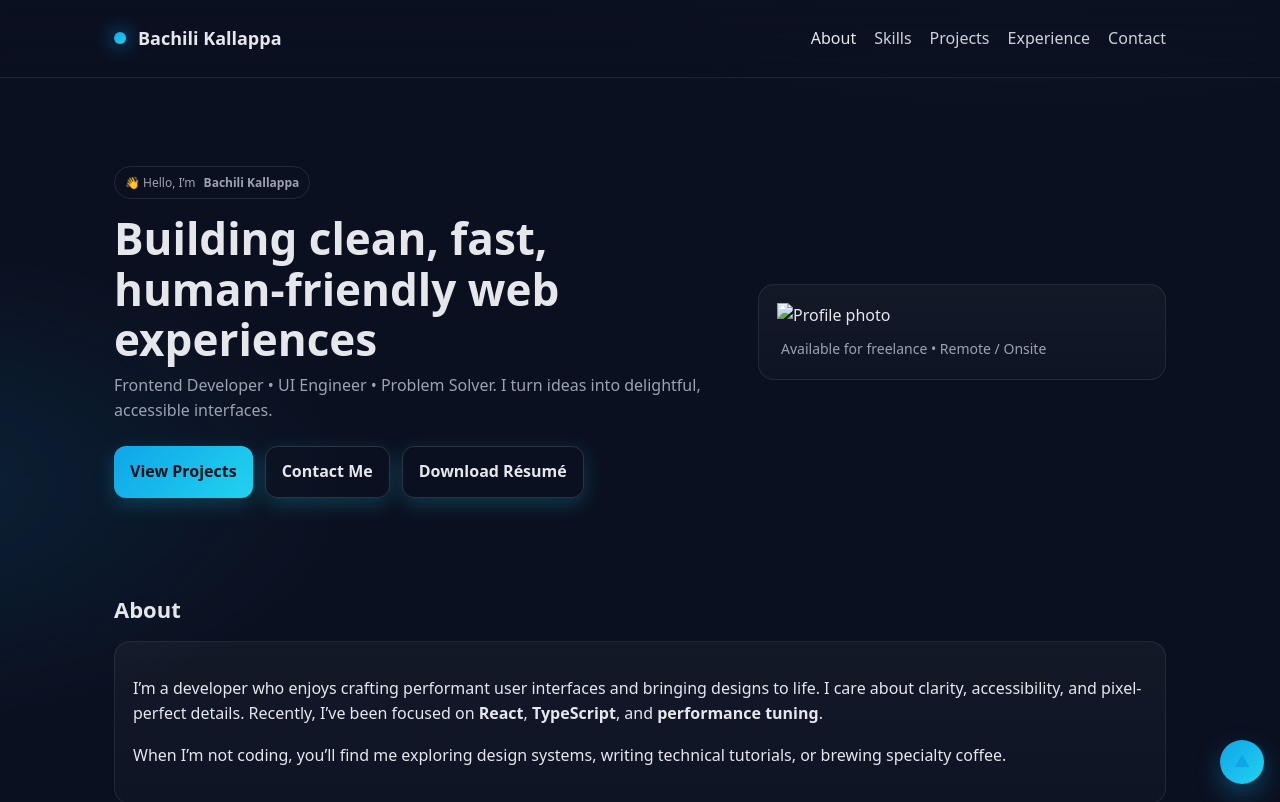
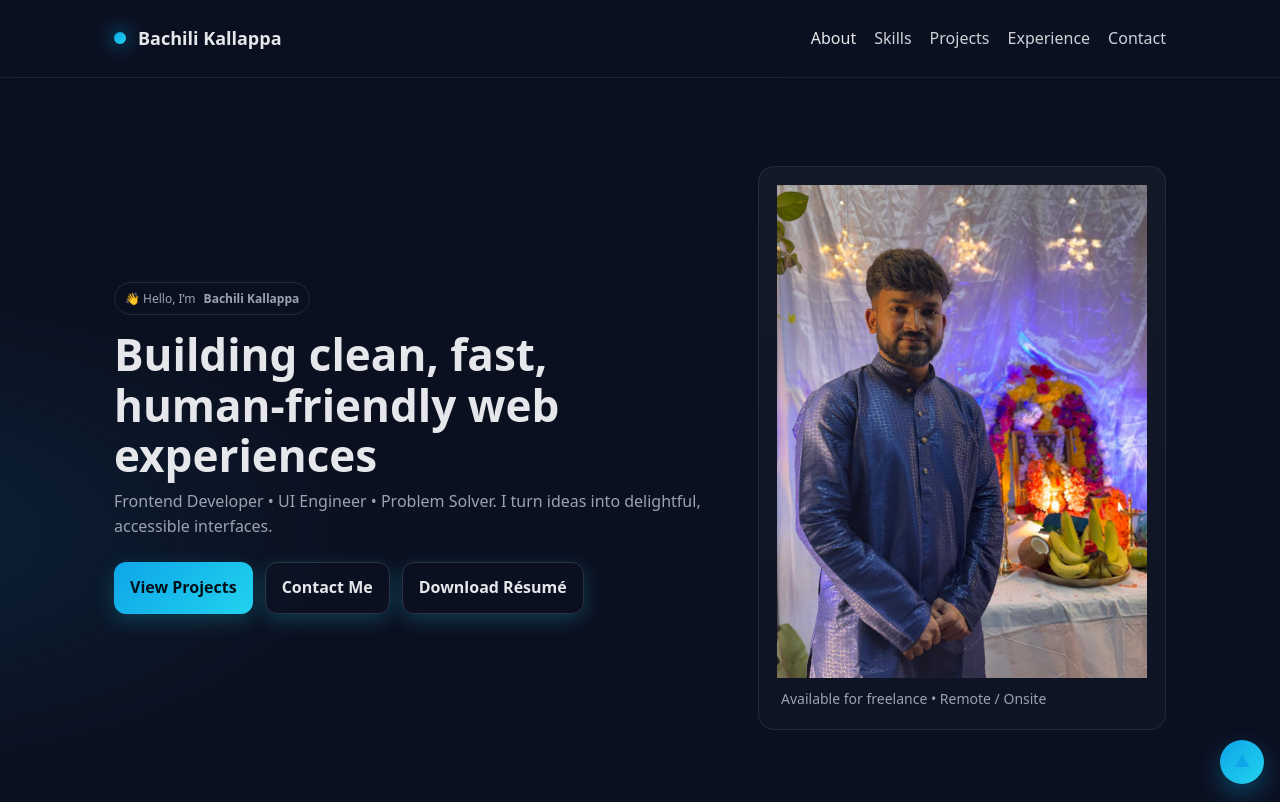
Before and after one commit to Bachilikallappa/bachilikallappa.github.io, a plain HTML site: page index.html in a window 1280 px wide. Shown: the top 802 px of the page. Drawn offline with Linux system fonts and the light colour scheme.

Commit message:
Update index.html

```diff
--- a/index.html
+++ b/index.html
@@ -133,7 +133,7 @@
       </div>
       <div class="card" aria-label="Profile overview">
         <!-- Tip: rename file to avoid spaces, e.g., profile.jpg -->
-        <img src="profile.jpg" alt="Profile photo" />
+        <img src="WhatsApp Image 2025-10-27 at 10.40.00 PM.jpeg" alt="Profile photo" />
         <div style="padding:10px 4px 0;color:var(--muted);font-size:14px">Available for freelance • Remote / Onsite</div>
       </div>
     </section>
```
